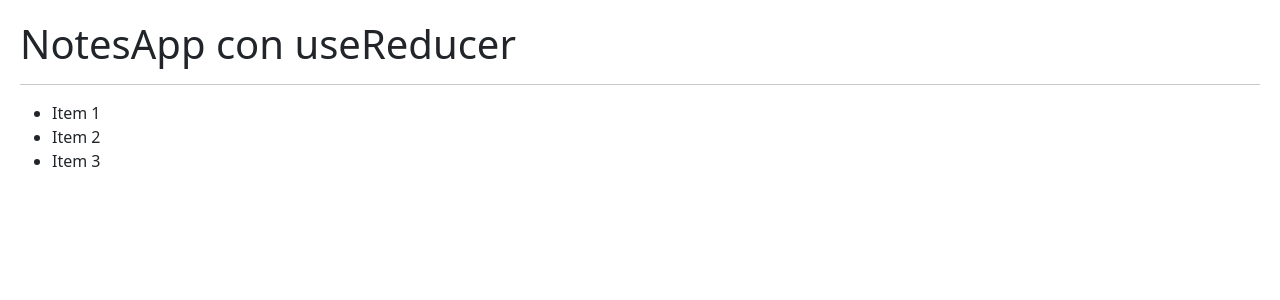
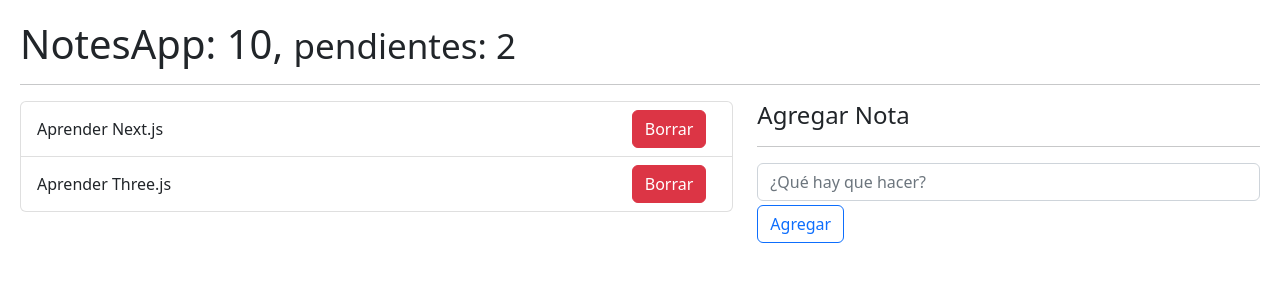
Before and after one commit to mtlv99/curso-react, a React (Vite) app in the folder 05-hook-app/: page / in a window 1280 px wide. Shown: the top 300 px of the page. Built offline with nearby package versions, Linux system fonts and the light colour scheme.

Commit message:
Section 10: lesson 145 - homework finished

```diff
--- /dev/null
+++ b/05-hook-app/src/08-useReducer/NoteAdd.jsx
@@ -0,0 +1,38 @@
+import React from 'react';
+import { useForm } from '../hooks/useForm';
+
+export const NoteAdd = ({ onNewNote }) => {
+  const { note, onReset, onInputChange } = useForm({ note: '' });
+
+  const onHandleSubmit = (event) => {
+    event.preventDefault();
+
+    const newNote = {
+      id: new Date().getTime(),
+      description: note,
+      done: false,
+    };
+
+    onNewNote(newNote);
+    onReset();
+  };
+
+  return (
+    <form onSubmit={onHandleSubmit}>
+      <input
+        type="text"
+        placeholder="¿Qué hay que hacer?"
+        className="form-control"
+        name="note"
+        value={note}
+        onChange={onInputChange}
+      />
+      <button
+        type="submit"
+        className="btn btn-outline-primary mt-1"
+      >
+        Agregar
+      </button>
+    </form>
+  );
+};
--- /dev/null
+++ b/05-hook-app/src/08-useReducer/NoteItem.jsx
@@ -0,0 +1,15 @@
+import React from 'react';
+
+export const NoteItem = ({ note = {} }) => {
+  const { id, description, done } = note;
+
+  console.log('note', note);
+
+  return (
+
+    <li className="list-group-item d-flex justify-content-between">
+      <span className="align-self-center">{description}</span>
+      <button type="button" className="btn btn-danger">Borrar</button>
+    </li>
+  );
+};
--- /dev/null
+++ b/05-hook-app/src/08-useReducer/NoteList.jsx
@@ -0,0 +1,15 @@
+import React from 'react';
+import { NoteItem } from './NoteItem';
+
+export const NoteList = ({ notes = [] }) => {
+  console.log('notes', notes);
+  return (
+    <ul
+      className="list-group"
+    >
+      {notes.map((note) => (
+        <NoteItem key={note.id} note={note} />
+      ))}
+    </ul>
+  );
+};
--- a/05-hook-app/src/08-useReducer/NotesApp.jsx
+++ b/05-hook-app/src/08-useReducer/NotesApp.jsx
@@ -1,5 +1,7 @@
 import { useReducer } from 'react';
 import { notesReducer } from './notesReducer';
+import { NoteAdd } from './NoteAdd';
+import { NoteList } from './NoteList';
 
 
 const initialState = [
@@ -22,15 +24,32 @@
   // Hay un tercer parametro opcional llamado init, usado para hacer calculos pesados.
   const [notes, dispatchNote] = useReducer(notesReducer, initialState);
 
+
+  const onNewNote = (note) => {
+    console.log('onNewNote', note);
+  };
+
   return (
     <>
-      <h1>NotesApp con useReducer</h1>
+      <h1>
+        NotesApp: 10,
+        {' '}
+        <small>pendientes: 2</small>
+        {' '}
+      </h1>
       <hr />
-      <ul>
-        <li>Item 1</li>
-        <li>Item 2</li>
-        <li>Item 3</li>
-      </ul>
+      <div className="row">
+        <div className="col-7">
+          {/* NoteList */}
+          <NoteList notes={notes} />
+        </div>
+        <div className="col-5">
+          <h4>Agregar Nota</h4>
+          <hr />
+          {/* NoteAdd */}
+          <NoteAdd onNewNote={onNewNote} />
+        </div>
+      </div>
 
     </>
   );
```
